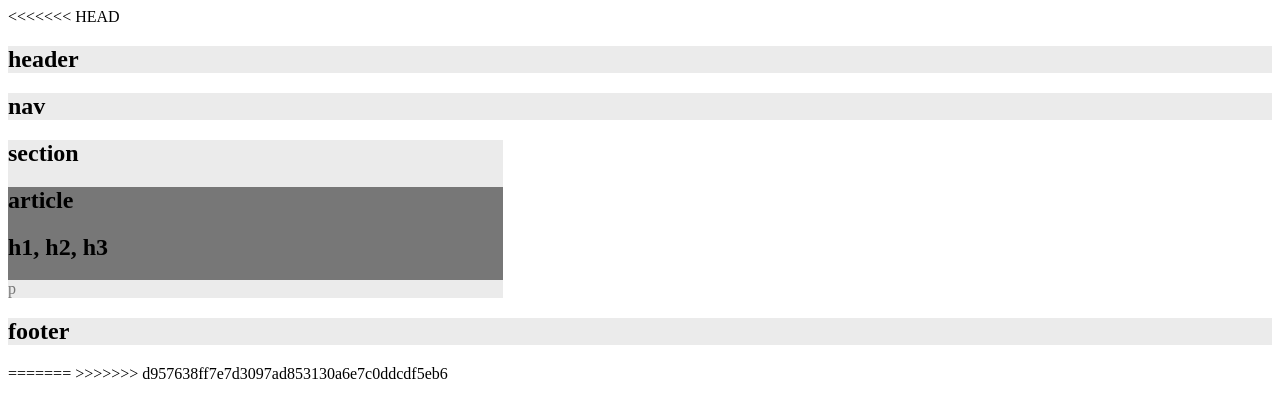
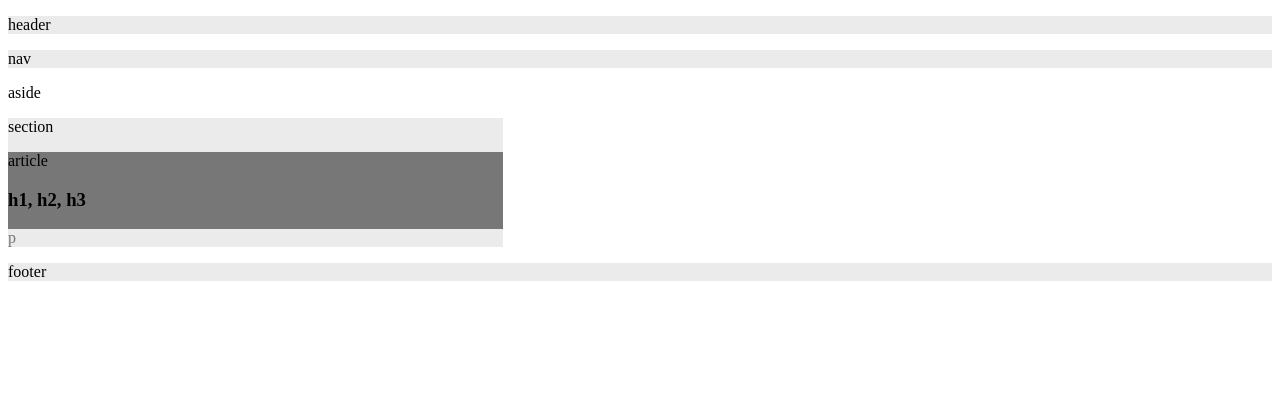
Before and after one commit to jvill1/HW-Wireframe, a plain HTML site: page index.html in a window 1280 px wide. Drawn offline with Linux system fonts and the light colour scheme.

Commit message:
Updated html code

```diff
--- a/index.html
+++ b/index.html
@@ -1,4 +1,3 @@
-<<<<<<< HEAD
 <!DOCTYPE html>
 <html lang="en-us">
 
@@ -9,39 +8,42 @@
 </head>
 
 <body>
+    <div class="body">
+
      <header id="header">
-        <h2>header</h2>
+        <p>header</p>
      </header>
 
     <nav id="nav">
-        <h2>nav</h2>
+        <p>nav</p>
     </nav>
 
-    <aside id="aside">
-        <h2><aside></aside></h2>
-    </aside>
+    <aside>
+            <p>aside</p>
+        </aside>
 
     <section id="section">
-        <h2>section</h2>
+        <p>section</p>
 
         <div id="article">
-            <h2>article</h2>
+            <p>article</p>
 
-            <section id="h">
-                <h2>h1, h2, h3</h2>
-            </section>
+            <div id="h1">
+                <h3>h1, h2, h3</h3>
+            </div>
 
-            <section id="p">
+            <div id="p">
                 <p>p</p>
-            </section>
+            </div>
         </div>
     </section>
 
+
+
     <footer id="footer">
-        <h2>footer</h2>
+        <p>footer</p>
     </footer>
+</div>
 
 </body>
-=======
-
->>>>>>> d957638ff7e7d3097ad853130a6e7c0ddcdf5eb6
+</html>
```
